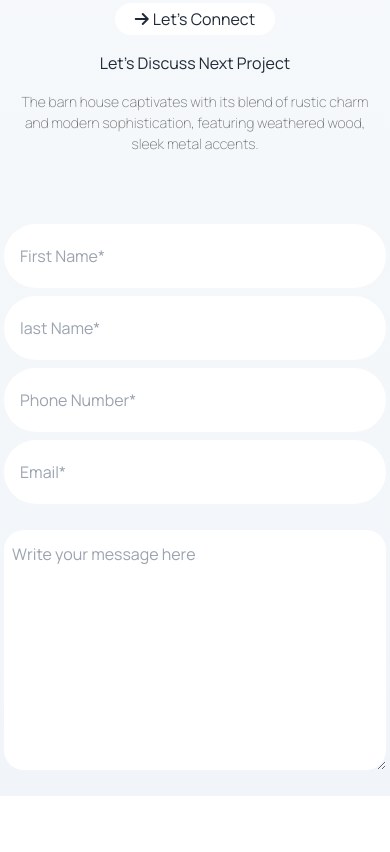
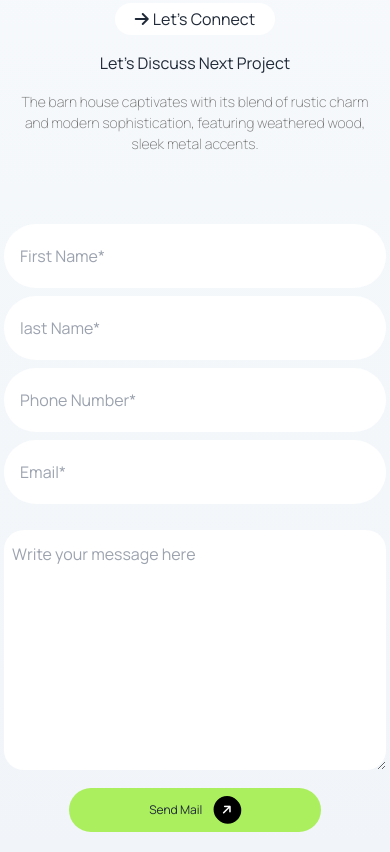
Before and after one commit to safi-03/assignment-three-repeat, a plain HTML site: page index.html in a window 390 px wide. Shown: the part 4348-5200 px from the top of the page. Before the commit the page ends 5144 px from the top, so only its background shows below. Drawn offline with nearby package versions, Linux system fonts and the light colour scheme; a web font is replaced by a local one.

Commit message:
input button design

```diff
--- a/index.html
+++ b/index.html
@@ -250,8 +250,10 @@
             </div>
             <!-- text-area -->
             <div class="lg:max-w-6xl lg:m-auto pb-[20px]">
-                <div class="pt-[10px] mx-1 lg:mx-0 ">
-                    <textarea class="w-full h-[240px] rounded-[20px] pt-3 pl-2 mt-4" placeholder="Write your message here" name="" id=""></textarea>
+                <div class="pt-[10px] mx-1 lg:mx-0  text-center">
+                    <textarea class="w-full h-[240px] rounded-[20px] pt-3 pl-2 mb-3 mt-4" placeholder="Write your message here" name="" id=""></textarea>
+                    <button class="bg-[#ABEF5F] px-[80px] text-xs lg:px-[570px] py-2 lg:py-4 rounded-full ">Send Mail<i
+                        class="fa-solid fa-arrow-right text-white  ml-3 p-2 bg-black  -rotate-45 rounded-full"></i></button>
                 </div>
             </div>
 
```
